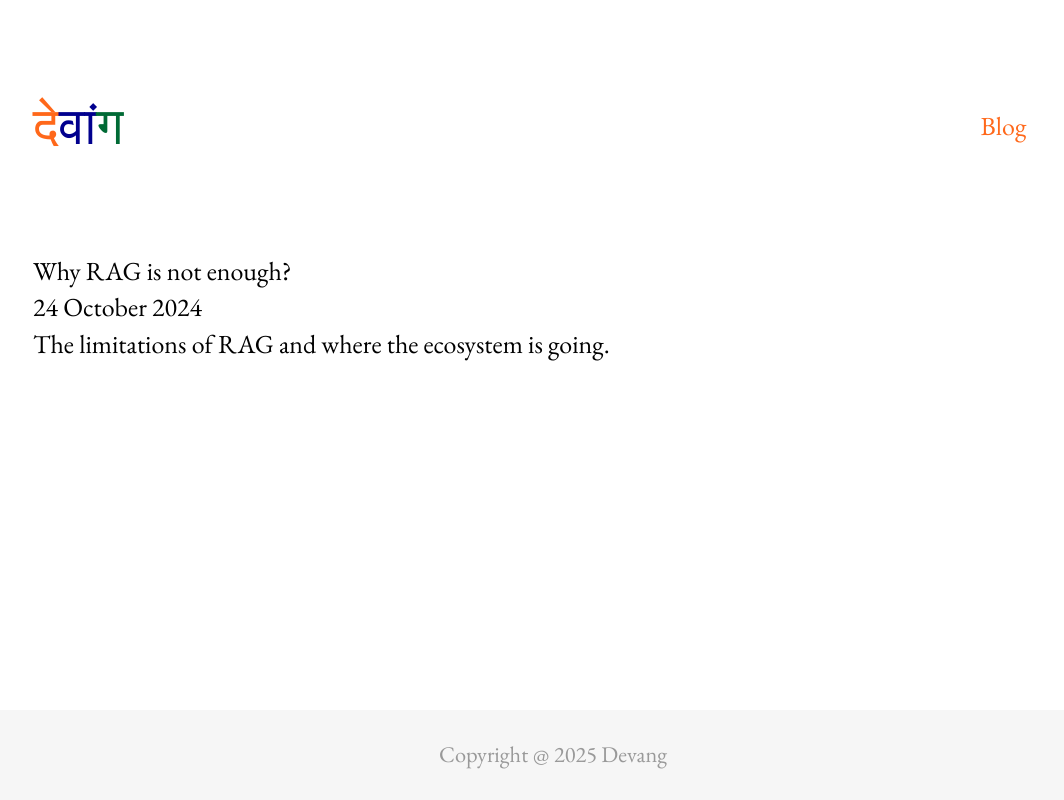
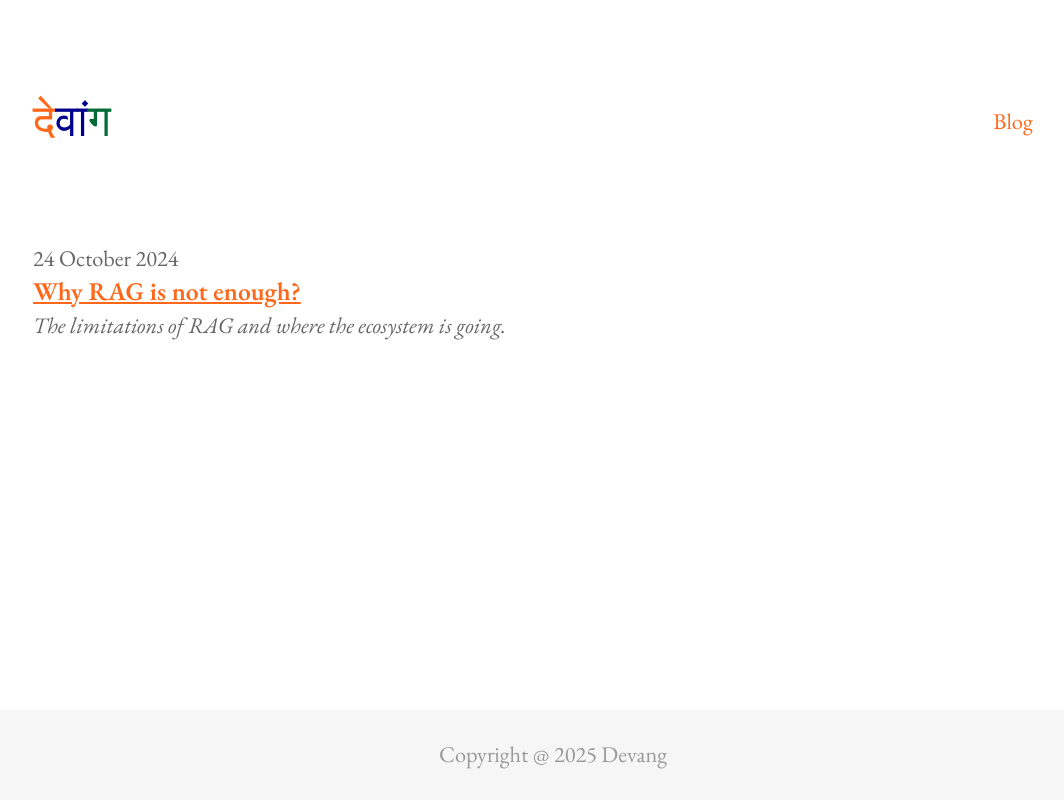
Before and after one commit to devangcx/devangcx.github.io, a React (Vite) app: page / in a window 1280 px wide. Shown: the whole page, without its empty margins (87-1151 px from the left). Built offline with nearby package versions, Linux system fonts and the light colour scheme.

Commit message:
feat: route to blog post from blog title

```diff
--- a/src/App.css
+++ b/src/App.css
@@ -5,6 +5,7 @@
     --indian-saffron-color: rgb(255, 104, 26);
     --indian-blue-color: rgb(1, 0, 142);
     --indian-green-color: rgb(0, 106, 53);
+    --gray-text-color: #666;
 }
 
 * {
@@ -16,7 +17,7 @@
 body,
 input {
     font-family: var(--font-family);
-    font-size: 1.625rem;
+    font-size: 1.4rem;
     line-height: 1.4;
     font-weight: 400;
 }
--- a/src/App.tsx
+++ b/src/App.tsx
@@ -4,6 +4,7 @@ import "./App.css";
 import Layout from "./components/Layout"
 import Blog from "./routes/Blog";
 import Work from "./routes/Work";
+import Post from "./components/Post";
 
 export default function App() {
   return (
@@ -12,6 +13,7 @@ export default function App() {
         <Route element={<Layout />}>
           <Route path="/" element={<Blog />} />
           <Route path="/work" element={<Work />} />
+          <Route path="/blog/:slug" element={<Post />} />
         </Route>
       </Routes>
     </BrowserRouter>
--- a/src/components/BlogCard.css
+++ /dev/null
@@ -1,3 +0,0 @@
-.blog-card {
-    margin-bottom: 2.8em;
-}
--- a/src/components/BlogCard.tsx
+++ /dev/null
@@ -1,17 +0,0 @@
-import './BlogCard.css';
-
-interface BlogCardProps {
-    title: string;
-    date: string;
-    summary: string;
-}
-
-export default function BlogCard({ title, date, summary }: BlogCardProps) {
-    return (
-        <div className="blog-card">
-            <p>{title}</p>
-            <p>{date}</p>
-            <p>{summary}</p>
-        </div>
-    );
-}
--- a/src/components/Post.tsx
+++ b/src/components/Post.tsx
@@ -1,4 +1,5 @@
 import { useEffect, useState } from "react";
+import { useParams } from "react-router-dom";
 
 import "./Post.css";
 
@@ -8,17 +9,15 @@ import Markdown from "react-markdown";
 import remarkGfm from "remark-gfm";
 import rehypeHighlight from "rehype-highlight";
 
-interface PostProps {
-    name: string; // Name of the post to load
-}
 
-export default function Post({ name }: PostProps) {
+export default function Post() {
+    const { slug } = useParams();
     const [content, setContent] = useState<string>("Loading...");
 
     // Construct the path to the markdown file based on the name
     // Here, it is assumed that the markdown blog will be located
     // in the folder with the same name as the markdown file.
-    const path: string = `/posts/${name}/${name}.md`
+    const path: string = `/posts/${slug}/${slug}.md`
 
     useEffect(() => {
         fetch(path)
@@ -28,7 +27,7 @@ export default function Post({ name }: PostProps) {
     }, [path]);
 
     return (
-        <div className="post">
+        <div className="container post">
             <Markdown
                 children={content}
                 remarkPlugins={[remarkGfm]}
--- a/src/routes/Blog.css
+++ b/src/routes/Blog.css
@@ -3,3 +3,22 @@
     flex: 1;
     width: 100%;
 }
+
+.blog-card {
+    margin-bottom: 2.8em;
+}
+
+.blog-card .date {
+    color: var(--gray-text-color);
+}
+
+.blog-card .title {
+    color: var(--indian-saffron-color);
+    font-size: 1.6rem;
+    font-weight: 600;
+}
+
+.blog-card .summary {
+    color: var(--gray-text-color);
+    font-style: italic;
+}
--- a/src/routes/Blog.tsx
+++ b/src/routes/Blog.tsx
@@ -1,7 +1,9 @@
 import { useEffect } from "react";
+import { Link } from "react-router-dom";
+
 import "./Blog.css";
 import Data from "../data.json";
-import BlogCard from "../components/BlogCard";
+
 
 export default function Blog() {
 
@@ -14,13 +16,14 @@ export default function Blog() {
 
     return (
         <div className="container blog">
-            {posts.map((post, index) => (
-                <BlogCard
-                    key={index}
-                    title={post.title}
-                    date={post.date}
-                    summary={post.summary}
-                />
+            {posts.map((post) => (
+                <div className="blog-card">
+                    <p className="date">{post.date}</p>
+                    <Link to={`blog/${post.slug}`}>
+                        <p className="title">{post.title}</p>
+                    </Link>
+                    <p className="summary">{post.summary}</p>
+                </div>
             ))}
         </div>
     );
```
